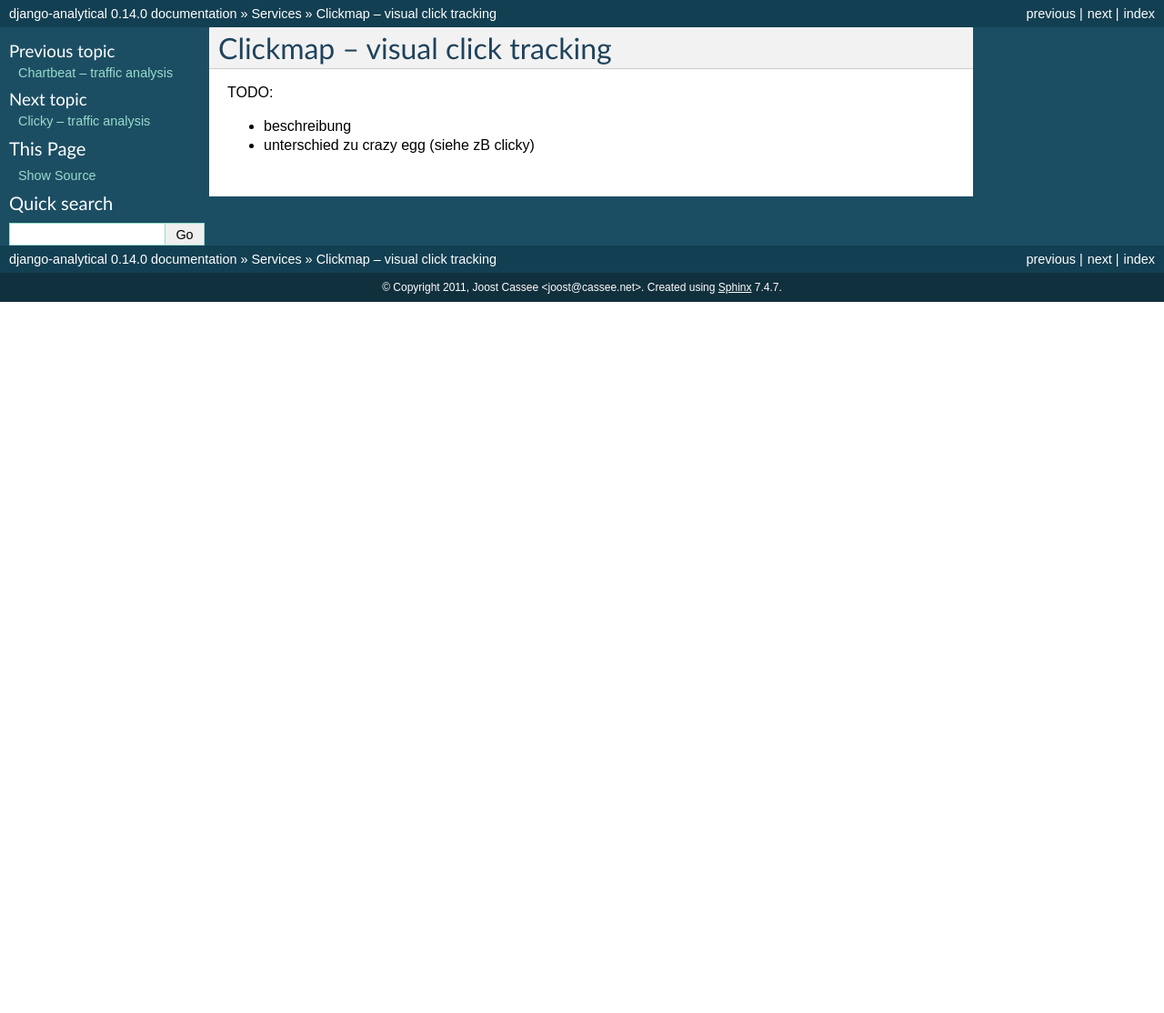
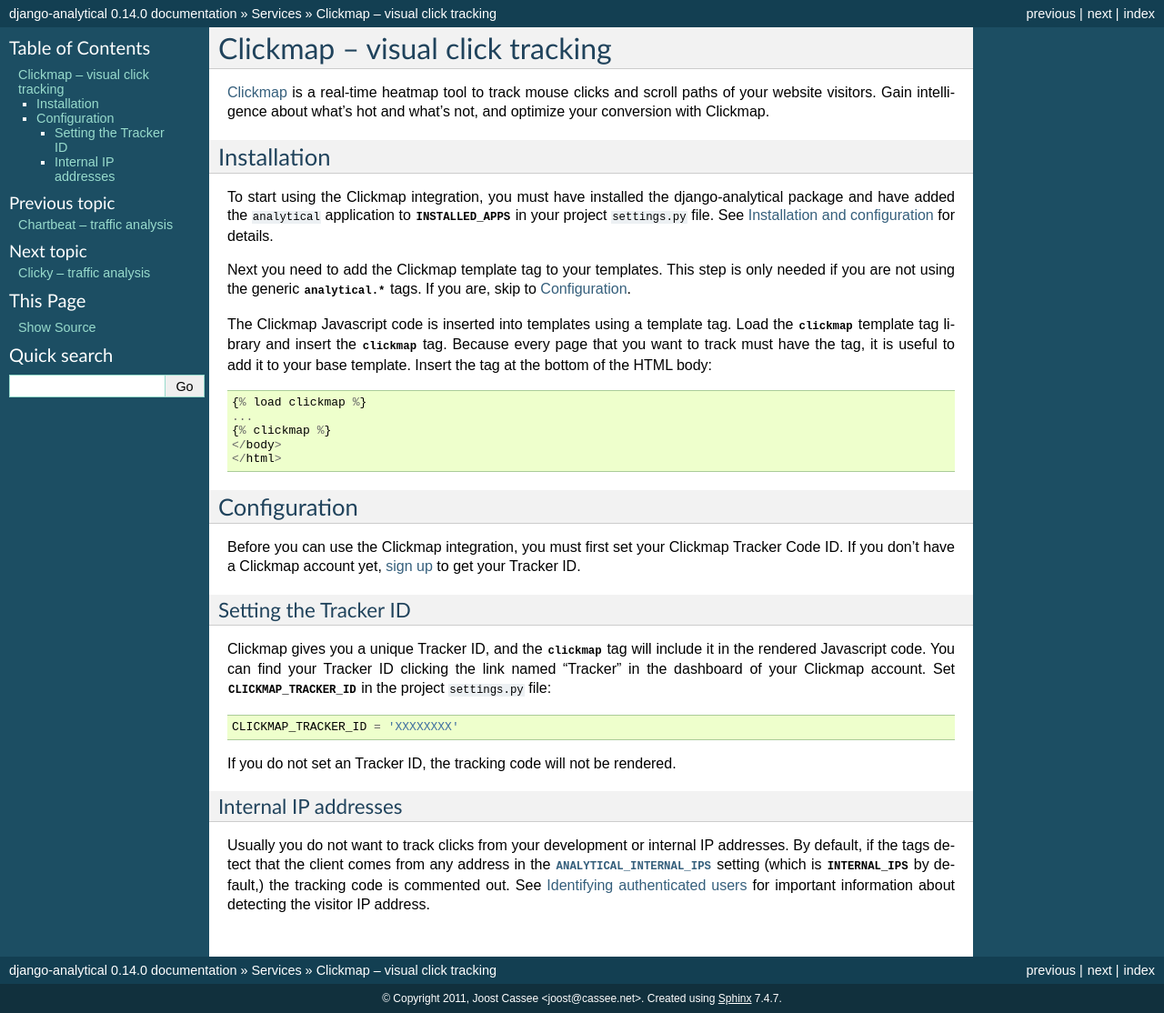
Before and after one commit to jazzband/django-analytical, a Sphinx documentation site: the page built from docs/services/clickmap.rst, in a window 1280 px wide. Shown: the whole page at 91% size. Built offline with Sphinx 7.4.7, drawn with Linux system fonts in a browser that asks for light colours; before the commit the page ends 900 px from its top, so only the background shows below that.

Commit message:
Added documentation for Clickmap integration

```diff
--- a/docs/services/clickmap.rst
+++ b/docs/services/clickmap.rst
@@ -2,9 +2,76 @@
 Clickmap -- visual click tracking
 ==================================
 
-TODO:
+`Clickmap`_ is a real-time heatmap tool to track mouse clicks and scroll paths of your website visitors. Gain intelligence about what's hot and what's not, and optimize your conversion with Clickmap.
+
+.. _`Clickmap`: http://www.getclickmap.com/
 
 
-- beschreibung
+.. clickmap-installation:
 
-- unterschied zu crazy egg (siehe zB clicky)
+Installation
+============
+
+To start using the Clickmap integration, you must have installed the
+django-analytical package and have added the ``analytical`` application
+to :const:`INSTALLED_APPS` in your project :file:`settings.py` file.
+See :doc:`../install` for details.
+
+Next you need to add the Clickmap template tag to your templates.
+This step is only needed if you are not using the generic
+:ttag:`analytical.*` tags.  If you are, skip to
+:ref:`clickmap-configuration`.
+
+The Clickmap Javascript code is inserted into templates using a template
+tag. Load the :mod:`clickmap` template tag library and insert the
+:ttag:`clickmap` tag.  Because every page that you want to track must
+have the tag, it is useful to add it to your base template. Insert
+the tag at the bottom of the HTML body::
+
+    {% load clickmap %}
+    ...
+    {% clickmap %}
+    </body>
+    </html>
+
+
+.. _clickmap-configuration:
+
+Configuration
+=============
+
+Before you can use the Clickmap integration, you must first set your
+Clickmap Tracker Code ID. If you don't have a Clickmap account yet,
+`sign up`_ to get your Tracker ID.
+
+.. _`sign up`: http://www.getclickmap.com/
+
+
+.. _clickmap-tracker-id:
+
+Setting the Tracker ID
+----------------------
+
+Clickmap gives you a unique Tracker ID, and the :ttag:`clickmap`
+tag will include it in the rendered Javascript code. You can find your
+Tracker ID clicking the link named "Tracker" in the dashboard
+of your Clickmap account. Set :const:`CLICKMAP_TRACKER_ID` in the project
+:file:`settings.py` file::
+
+    CLICKMAP_TRACKER_ID = 'XXXXXXXX'
+
+If you do not set an Tracker ID, the tracking code will not be
+rendered.
+
+
+.. _clickmap-internal-ips:
+
+Internal IP addresses
+---------------------
+
+Usually you do not want to track clicks from your development or
+internal IP addresses.  By default, if the tags detect that the client
+comes from any address in the :const:`ANALYTICAL_INTERNAL_IPS` setting
+(which is :const:`INTERNAL_IPS` by default,) the tracking code is
+commented out. See :ref:`identifying-visitors` for important information
+about detecting the visitor IP address.
```
